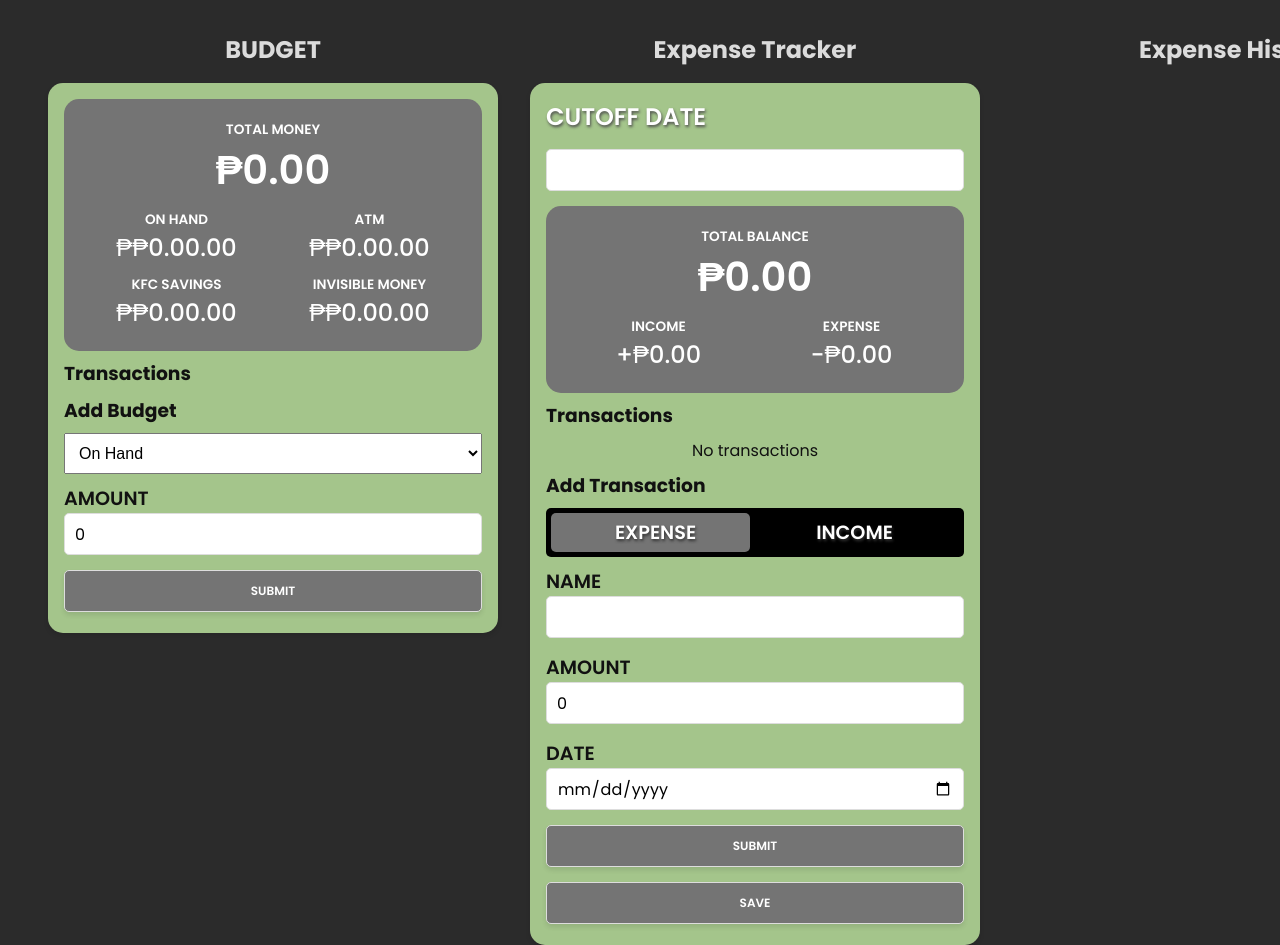
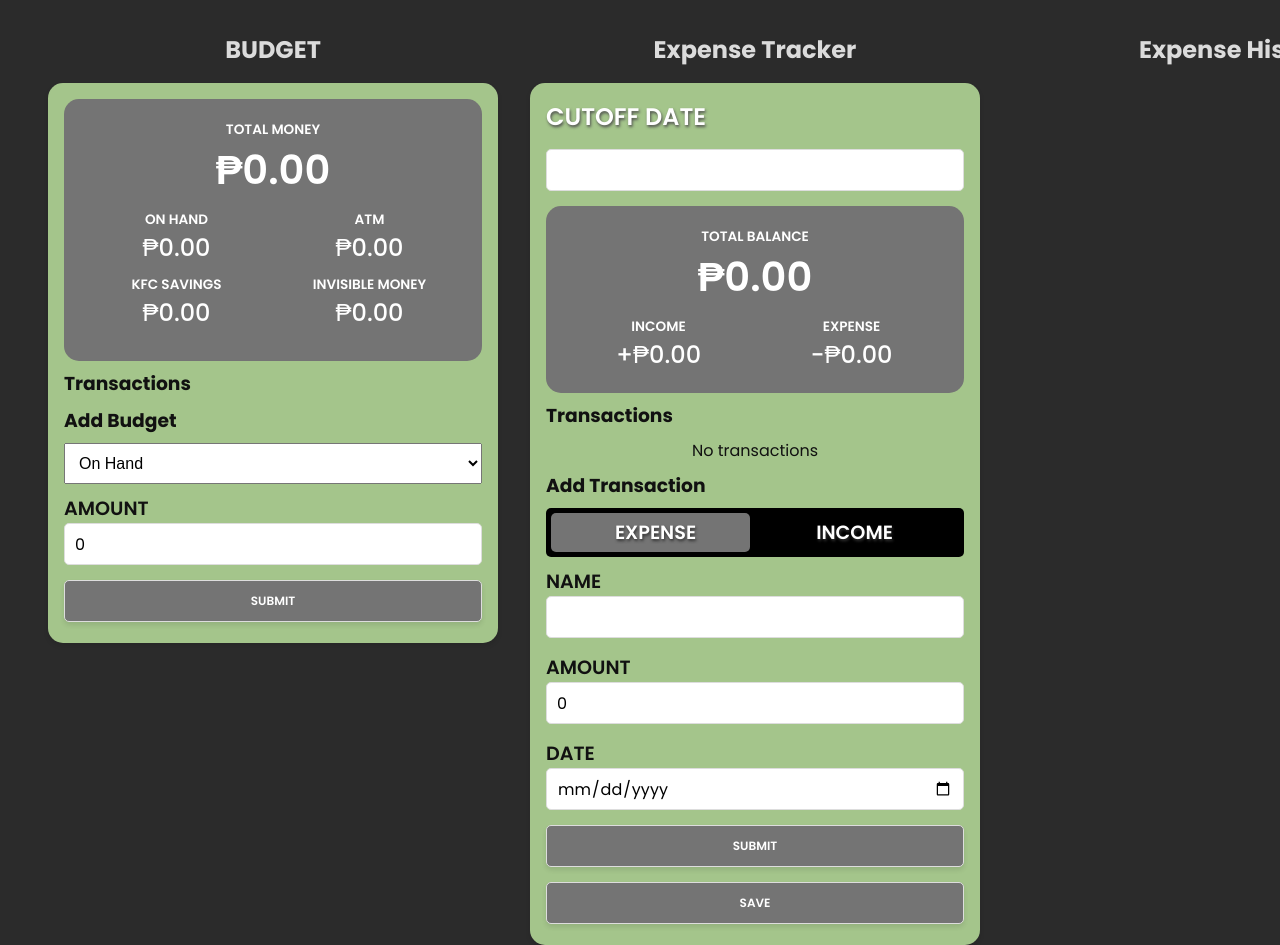
Before and after one commit to Risen7/expenseTracker-v3, a plain HTML site: page index.html in a window 1280 px wide. Shown: the top 945 px of the page. Drawn offline with Linux system fonts and the light colour scheme.

Commit message:
Update index.html v1.4

```diff
--- a/index.html
+++ b/index.html
@@ -25,20 +25,21 @@
                     </div>
                     <div>
                         <h5>On Hand</h5>
-                        <i>₱</i><span id="onHand">0</span><i>.00</i>
+                        <!-- <i>₱</i>--><span id="onHand">₱0.00</span><!--<i>.00</i> -->
                     </div>
                     <div>
                         <h5>ATM</h5>
-                        <i>₱</i><span id="onBank">0</span><i>.00</i>
+                        <!-- <i>₱</i>--><span id="onBank">₱0.00</span><!--<i>.00</i> -->
                     </div>
                     <div>
                         <h5>KFC Savings</h5>
-                        <i>₱</i><span id="kfc">0</span><i>.00</i>
+                        <!-- <i>₱</i>--><span id="kfc">₱0.00</span><!--<i>.00</i> -->
                     </div>
                     <div>
                         <h5>Invisible Money</h5>
-                        <i>₱</i><span id="inviMoney">0</span><i>.00</i>
+                        <!-- <i>₱</i>--><span id="inviMoney">₱0.00</span><!--<i>.00</i> -->
                     </div>
+                    <div class="line"></div>
                 </header>
 
                 <section id="budgetTrans">
```
